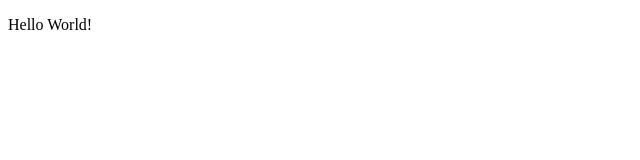
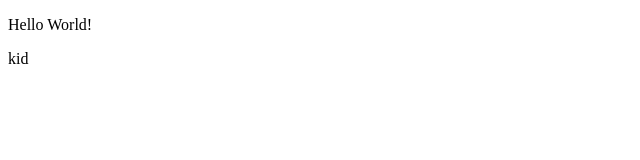
Before and after one commit to huzyalcin/oef_Github_000, a plain HTML site: page index.html in a window 1280 px wide. Shown: the full height of the page, 0-640 px from the left. Drawn offline with Linux system fonts and the light colour scheme.

Commit message:
aye zhumma

```diff
--- a/index.html
+++ b/index.html
@@ -5,5 +5,6 @@
     </head>
     <body>
         <p>Hello World!</p>
+		<p> kid </p>
     </body>
 </html>
```
